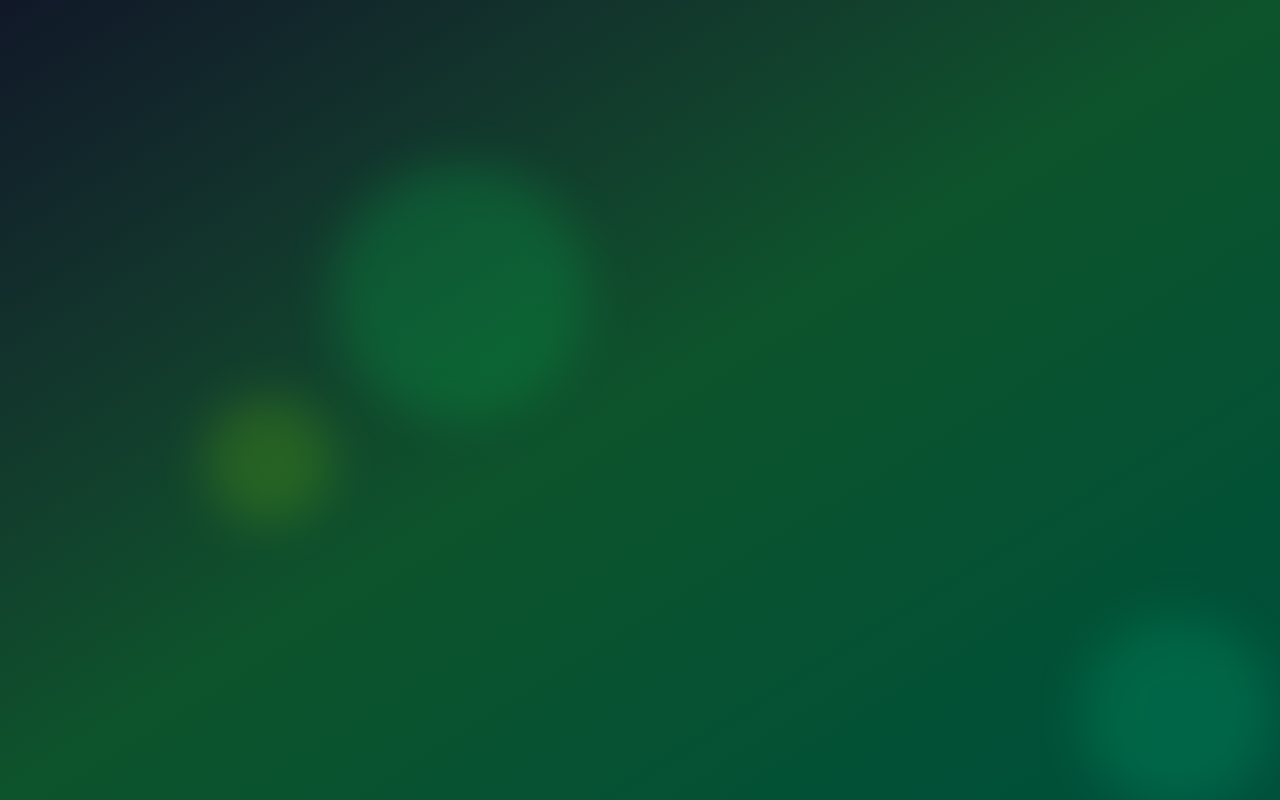
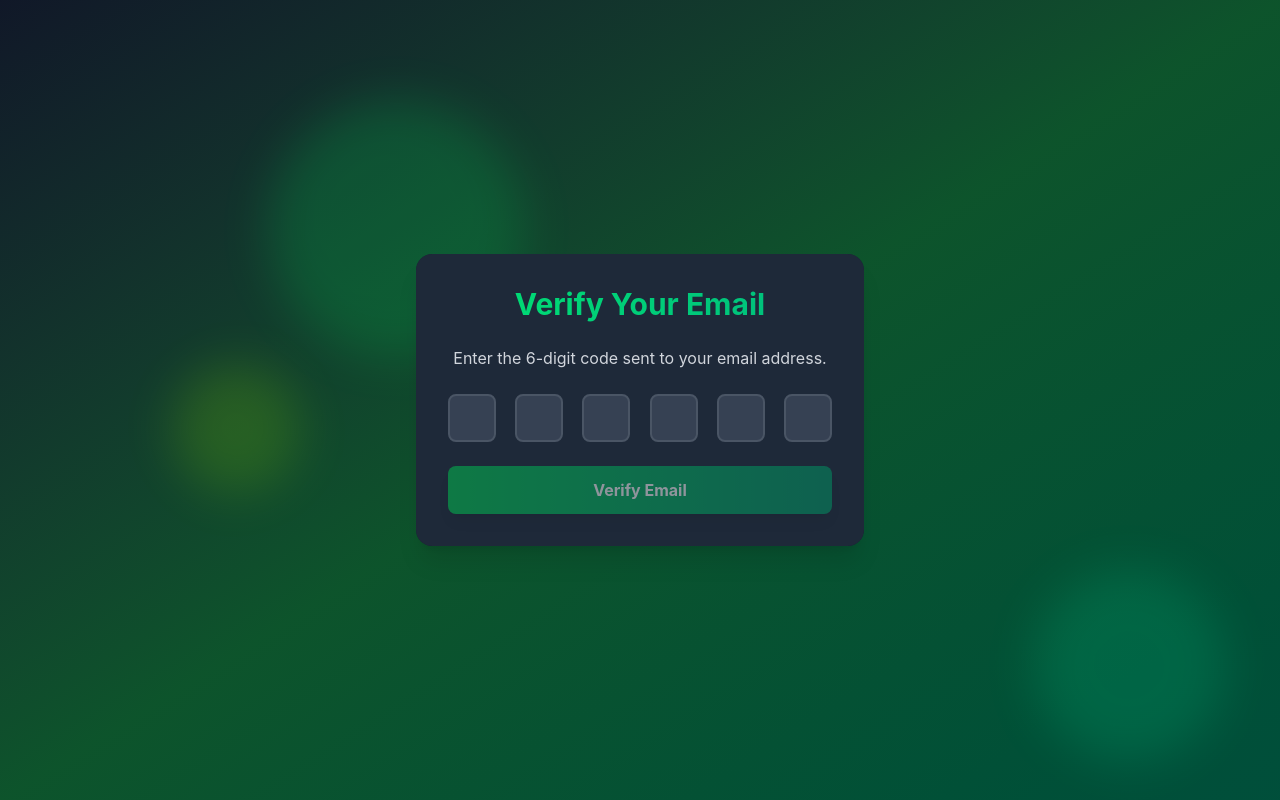
Before and after one commit to camreynolds/codesistency-auth-tutorial, a React app in the folder frontend/: page /verify-email in a window 1280 px wide. Before the commit this address had no page. Built offline with nearby package versions, Linux system fonts and the light colour scheme; the HTML template or start-up script is replaced by a standard one.

Commit message:
feat(main): integración de nuevas características desde dev
- Email verification Page UI.

```diff
--- a/frontend/src/App.jsx
+++ b/frontend/src/App.jsx
@@ -2,6 +2,7 @@
 import FloatingShape from './components/FloatingShape';
 import SignUpPage from './pages/SignUpPage';
 import LoginPage from './pages/LoginPage';
+import EmailVerificationPage from './pages/EmailVerificationPage';
 
 function App() {
   return (
@@ -18,6 +19,7 @@
         <Route path="/" element={"Home"} />
         <Route path="/signup" element={<SignUpPage/>} />
         <Route path="/login" element={<LoginPage/>} />
+        <Route path="/verify-email" element={<EmailVerificationPage/>} />
       </Routes>
 
       </div>
--- /dev/null
+++ b/frontend/src/pages/EmailVerificationPage.jsx
@@ -0,0 +1,102 @@
+import {useRef, useState, useEffect} from "react";
+import {useNavigate} from "react-router-dom";
+import {motion} from "framer-motion";
+
+const EmailVerificationPage = () => {
+
+  const [code,setCode] = useState(["","","","","",""]);
+  const inputRefs = useRef([]);
+  const navigate = useNavigate();
+  const isLoading = false;
+
+  const handleChange = (index,value) => {
+  const newCode = [...code];
+
+    //Handle pasted content
+    if(value.length > 1) {
+      const pasteCode = value.slice(0,6).split("");
+      for(let i = 0; i < 6; i++){
+        newCode[i] = pasteCode[i] || "";
+      }
+      setCode(newCode);
+
+      // Focus on the Last non-empty input or the firts empty one.
+      const lastFilledIndex = newCode.findLastIndex((digit) => digit !== "");
+      const focusIndex = lastFilledIndex < 5 ? lastFilledIndex + 1 : 5;
+      inputRefs.current[focusIndex].focus();
+    }else{
+      newCode[index] = value;
+      setCode(newCode);
+
+      // Move focus to the next input field if value is entered.
+      if (value && index < 5) {
+        inputRefs.current[index + 1].focus();
+      }
+    }
+  };
+
+  const handleKeyDown = (index,e) => {
+    if(e.key === "Backspace" && !code[index] && index > 0) {
+      inputRefs.current[index - 1].focus()
+    }
+  };
+
+  const handleSubmit = (e) => {
+    e.preventDefault();
+    const verificationCode = code.join("");
+    console.log(`Verification code submmited: ${verificationCode}`);
+  };
+
+  // Auto submit when all fields are filled.
+  useEffect(() => {
+    if(code.every(digit => digit !== "")) {
+      handleSubmit(new Event("submit"));
+    }
+  },[code]);
+
+  return (
+    <div className='max-w-md w-full bg-gray-800 bg-opacity-50 backdrop-filter backdrop-blur-xl rounded-2xl shadow-xl overflow-hidden'>
+    <motion.div
+      initial={{ opacity: 0, y: -50 }}
+			animate={{ opacity: 1, y: 0 }}
+			transition={{ duration: 0.5 }}
+			className='bg-gray-800 bg-opacity-50 backdrop-filter backdrop-blur-xl rounded-2xl shadow-2xl p-8 w-full max-w-md'
+    >
+      <h2 className='text-3xl font-bold mb-6 text-center bg-gradient-to-r from-green-400 to-emerald-500 text-transparent bg-clip-text'>
+				Verify Your Email
+			</h2>
+      <p className="text-center text-gray-300 mb-6">Enter the 6-digit code sent to your email address.</p>
+
+      <form onSubmit={handleSubmit} className="space-y-6">
+        <div className="flex justify-between">
+          {code.map((digit,index) => (
+            <input
+              key={index}
+              ref={(el) => (inputRefs.current[index] = el )}
+              type="text"
+              maxLength="6"
+              value={digit}
+              onChange={(e) => handleChange(index, e.target.value)}
+              onKeyDown={(e) => handleKeyDown(index,e)}
+              className='w-12 h-12 text-center text-2xl font-bold bg-gray-700 text-white border-2 border-gray-600 rounded-lg focus:border-green-500 focus:outline-none'
+            />
+          ))}
+        </div>
+
+        <motion.button
+          whileHover = {{scale: 1.05}}
+          whileTap = {{scale: 0.95}}
+          type = "submit"
+          disabled = {isLoading || code.some((digit) => !digit)}
+          className='w-full bg-gradient-to-r from-green-500 to-emerald-600 text-white font-bold py-3 px-4 rounded-lg shadow-lg hover:from-green-600
+          hover:to-emerald-700 focus:outline-none focus:ring-2 focus:ring-green-500 focus:ring-opacity-50 disabled:opacity-50'
+        >
+          {isLoading ? "Verifying..." : "Verify Email"}
+        </motion.button>
+      </form>
+    </motion.div>
+    </div>
+  )
+}
+
+export default EmailVerificationPage
```
